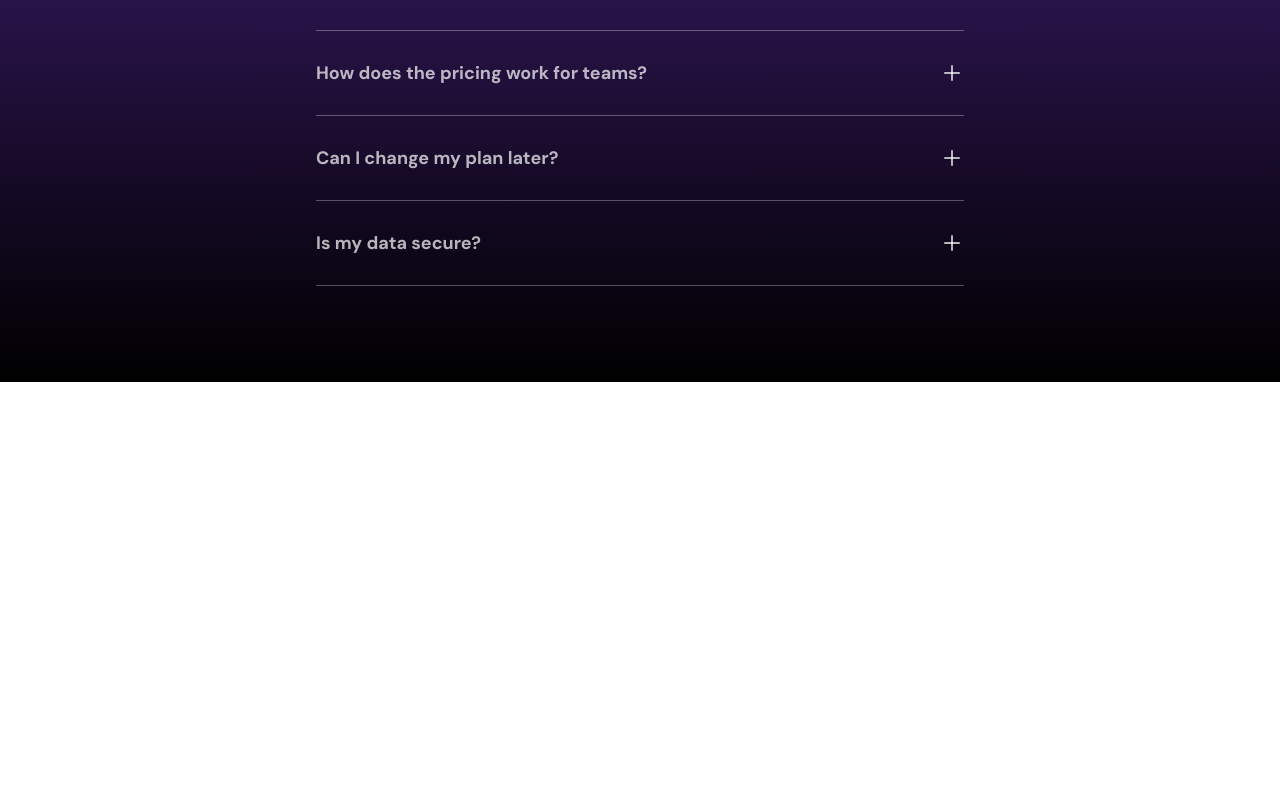
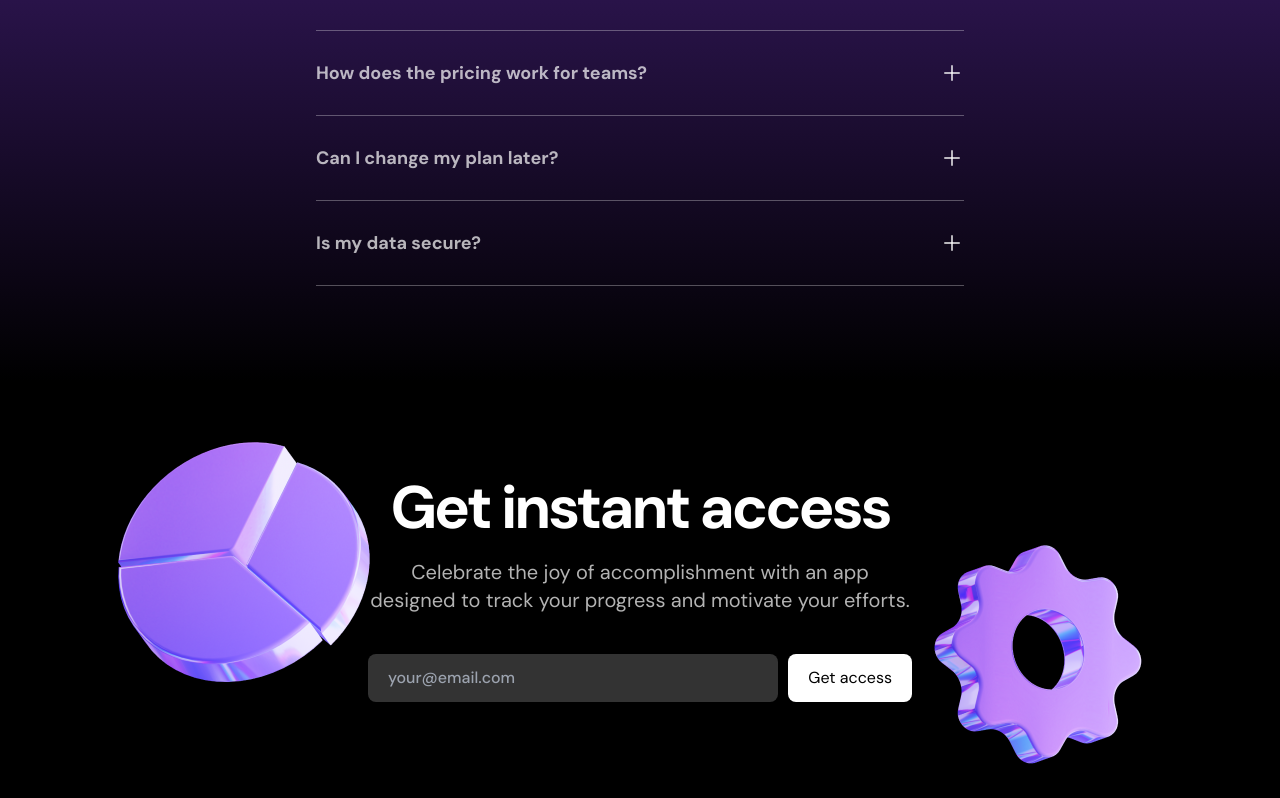
Before and after one commit to sleepielle/OneTask, a Next.js app: page / in a window 1280 px wide. Shown: the part 3193-3991 px from the top of the page. Before the commit the page ends 3575 px from the top, so only its background shows below. Built offline with nearby package versions, Linux system fonts and the light colour scheme.

Commit message:
feat: implement cta section. pending animations.

```diff
--- a/src/components/CallToAction.tsx
+++ b/src/components/CallToAction.tsx
@@ -1,3 +1,42 @@
+import helixImage from "../assets/images/helix2.png";
+import emojiStar from "../assets/images/emojistar.png";
+import Image from "next/image";
+
 export const CallToAction = () => {
-  return null;
+  return (
+    <div className="bg-black text-white py-[72px] sm:py-24 text-center">
+      <div className="container max-w-xl relative">
+        <Image
+          src={helixImage}
+          alt="helix-image"
+          className="absolute -right-56 top-16 hidden sm:inline-flex"
+        />
+        <Image
+          src={emojiStar}
+          alt="emojistar-image"
+          className="absolute -left-60 -top-12 hidden sm:inline-flex"
+        />
+        <h2 className="text-white text-center tracking-tighter text-5xl font-bold sm:text-6xl">
+          Get instant access
+        </h2>
+        <p className="text-xl text-white/70 mt-5 sm:max-w-xl mx-auto">
+          Celebrate the joy of accomplishment with an app designed to track your
+          progress and motivate your efforts.
+        </p>
+        <form
+          action=""
+          className="mt-10 flex flex-col gap-6 sm:gap-2.5 max-w-sm mx-auto sm:max-w-xl sm:flex-row"
+        >
+          <input
+            type="email"
+            placeholder="your@email.com"
+            className="h-12 bg-white/20 rounded-lg px-5 font-medium placeholder:text-gray-400 sm:flex-1 leading-none"
+          />
+          <button className="bg-white text-black h-12 rounded-lg px-5">
+            Get access
+          </button>
+        </form>
+      </div>
+    </div>
+  );
 };
```
